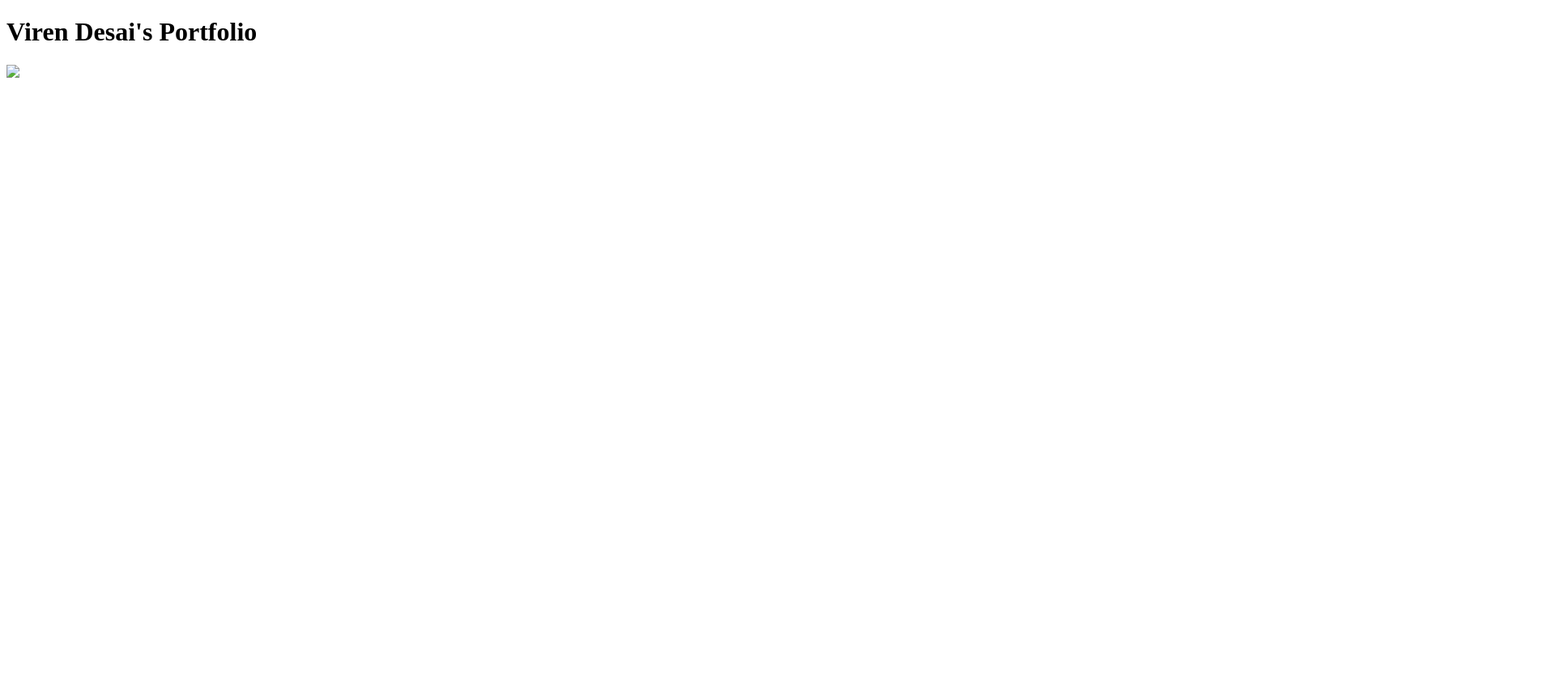
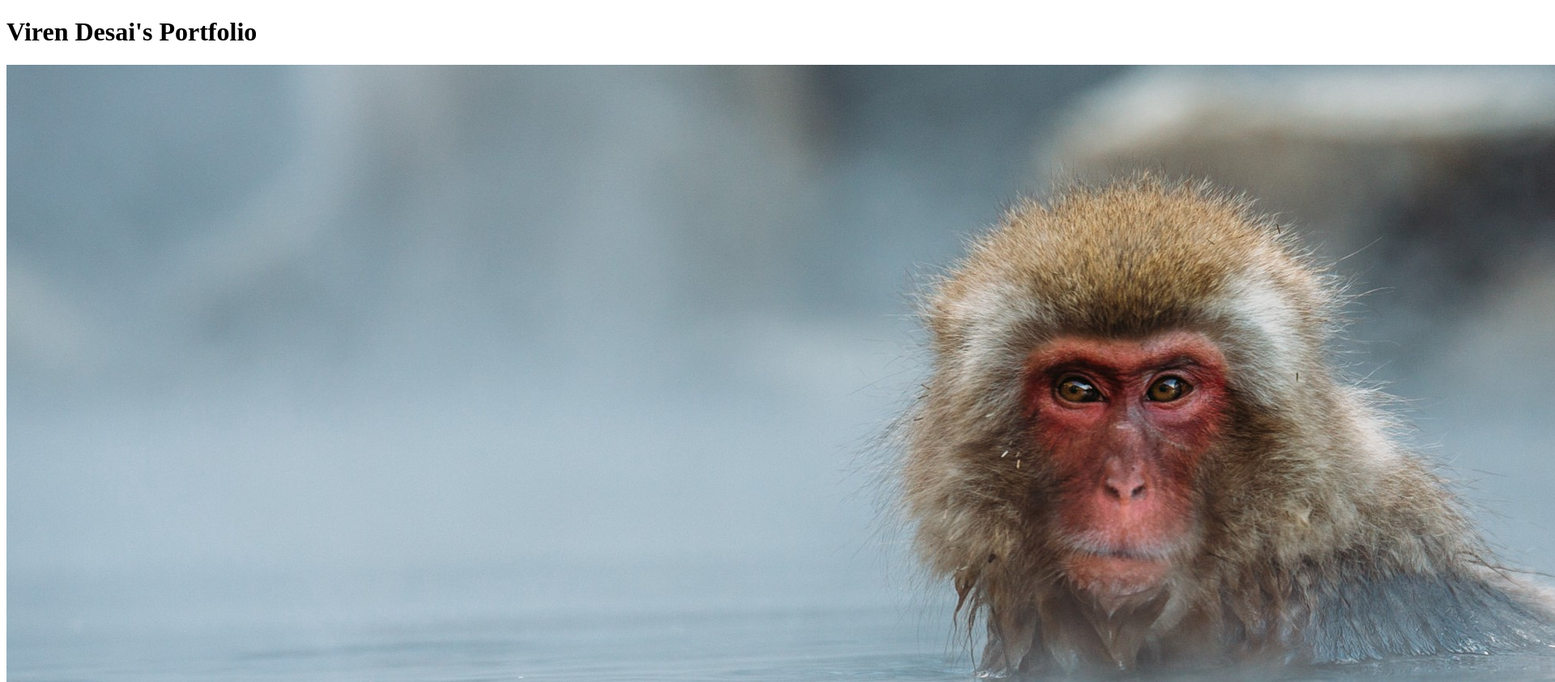
Before and after one commit to standingtree/standingtree.github.io, a plain HTML site: page index.html in a window 1280 px wide. Shown: the top 842 px of the page at 81% size, 1920 px wide, since content can reach past the window. Before the commit the page ends 800 px from the top, so only its background shows below. Drawn offline with Linux system fonts and the light colour scheme.

Commit message:
profile pic extension change

```diff
--- a/index.html
+++ b/index.html
@@ -1,5 +1,5 @@
 <!doctype html>
 <html>
 	<h1>Viren Desai's Portfolio</h1>
-	<img src="./profile_pic.jpg"/>
+	<img src="./profile_pic.jpeg"/>
 </html>
```
